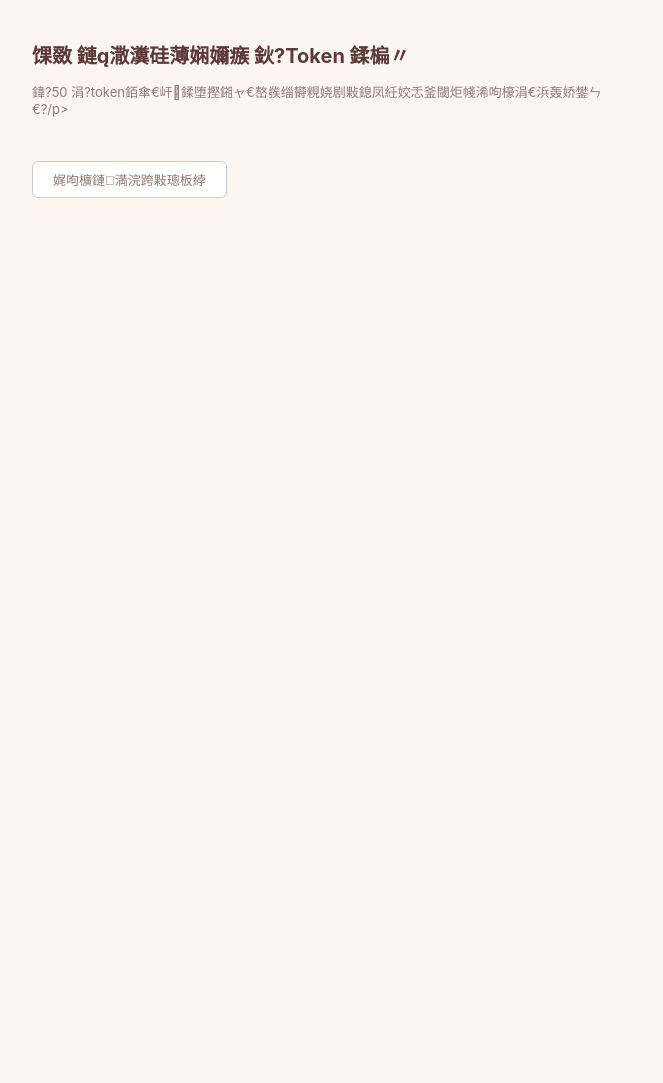
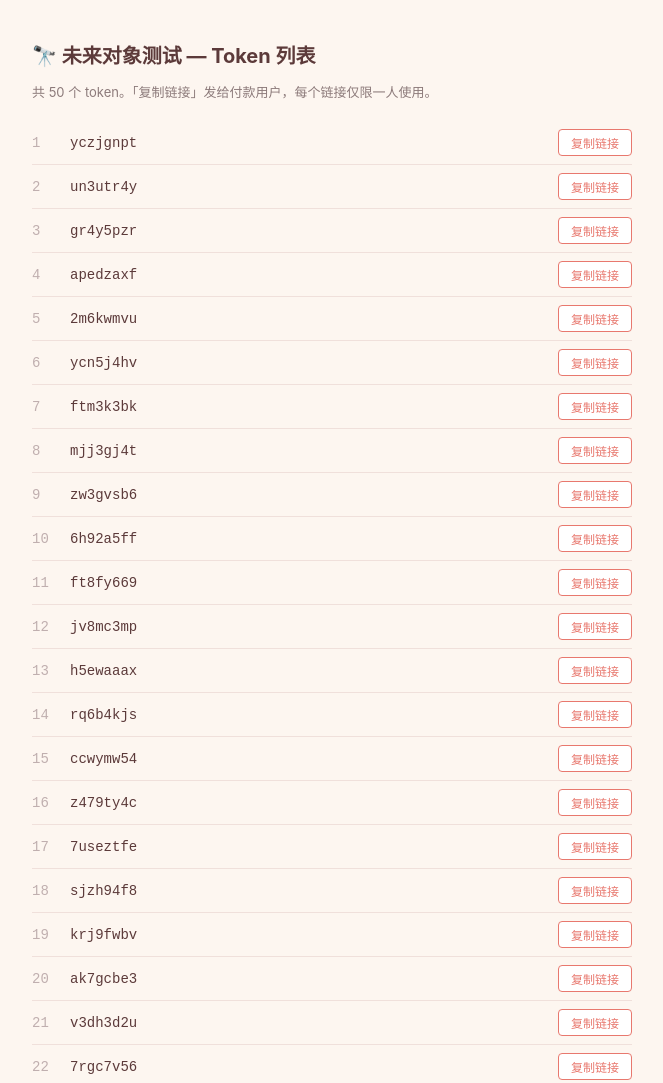
Before and after one commit to LLHJ-RGB/future-partner-test, a website: page admin.html in a window 1280 px wide. Shown: the top 1083 px of the page, without its empty margins (308-971 px from the left). Before the commit the page ends 800 px from the top, so only its background shows below. Drawn offline with Linux system fonts and the light colour scheme.

Commit message:
fix encoding

```diff
--- a/admin.html
+++ b/admin.html
@@ -3,7 +3,7 @@
 <head>
 <meta charset="UTF-8">
 <meta name="viewport" content="width=device-width, initial-scale=1.0">
-<title>Token 绠＄悊 鈥?鏈潵瀵硅薄娴嬭瘯</title>
+<title>Token 管理 — 未来对象测试</title>
 <style>
   body{font-family:-apple-system,sans-serif;max-width:600px;margin:40px auto;padding:0 20px;background:#fdf6f0;color:#5c3a3a}
   h1{font-size:20px;margin-bottom:8px}
@@ -19,11 +19,11 @@
 </style>
 </head>
 <body>
-<h1>馃敪 鏈潵瀵硅薄娴嬭瘯 鈥?Token 鍒楄〃</h1>
-<p class="hint">鍏?50 涓?token銆傘€屽鍒堕摼鎺ャ€嶅彂缁欎粯娆剧敤鎴凤紝姣忎釜閾炬帴浠呴檺涓€浜轰娇鐢ㄣ€?/p>
+<h1>🔭 未来对象测试 — Token 列表</h1>
+<p class="hint">共 50 个 token。「复制链接」发给付款用户，每个链接仅限一人使用。</p>
 <div id="token-list"></div>
-<button class="btn-reset" onclick="resetAll()">娓呴櫎鏈満浣跨敤璁板綍</button>
-<div class="toast" id="toast">宸插鍒讹紒</div>
+<button class="btn-reset" onclick="resetAll()">清除本机使用记录</button>
+<div class="toast" id="toast">已复制！</div>
 
 <script>
 var TOKENS=["yczjgnpt","un3utr4y","gr4y5pzr","apedzaxf","2m6kwmvu","ycn5j4hv","ftm3k3bk","mjj3gj4t","zw3gvsb6","6h92a5ff","ft8fy669","jv8mc3mp","h5ewaaax","rq6b4kjs","ccwymw54","z479ty4c","7useztfe","sjzh94f8","krj9fwbv","ak7gcbe3","v3dh3d2u","7rgc7v56","x9xbq47j","s6epw8br","d7wfz7fg","zzcyq9yp","ratdndn3","65z68n78","p28a8xfz","3rmz2h5t","g27wq8ca","u5k5gjhn","3ejyaxq4","44k73wbw","9gygqjtr","y8qcmktt","h87v8fsu","kc3wweh7","4x6ava7s","w49cgmrs","j3y4zqy4","ye7ms75t","ytjyqt8g","bp8efpm8","wkm5rpgp","9bkqcuaz","8rnyc3c2","4r2krtwj","49zfuabj","m5yngsdr"];
@@ -34,7 +34,7 @@ TOKENS.forEach(function(t,i){
   var used=localStorage.getItem('fp_used_'+t)==='1';
   var row=document.createElement('div');
   row.className='token-row';
-  row.innerHTML='<span class="num">'+(i+1)+'</span><span class="code">'+t+(used?' 馃敀':'')+'</span><button class="'+(used?'used':'')+'" onclick="copyLink(\''+t+'\')">'+(used?'宸蹭娇鐢?:'澶嶅埗閾炬帴')+'</button>';
+  row.innerHTML='<span class="num">'+(i+1)+'</span><span class="code">'+t+(used?' 🔒':'')+'</span><button class="'+(used?'used':'')+'" onclick="copyLink(\''+t+'\')">'+(used?'已使用':'复制链接')+'</button>';
   list.appendChild(row)
 });
 
@@ -48,7 +48,7 @@ function copyLink(token){
 }
 
 function resetAll(){
-  if(confirm('娓呴櫎鎵€鏈塼oken浣跨敤璁板綍锛燂紙浠呭奖鍝嶆湰娴忚鍣級')){
+  if(confirm('清除所有token使用记录？（仅影响本浏览器）')){
     TOKENS.forEach(function(t){localStorage.removeItem('fp_used_'+t);localStorage.removeItem('fp_sess_'+t)});
     location.reload()
   }
```
